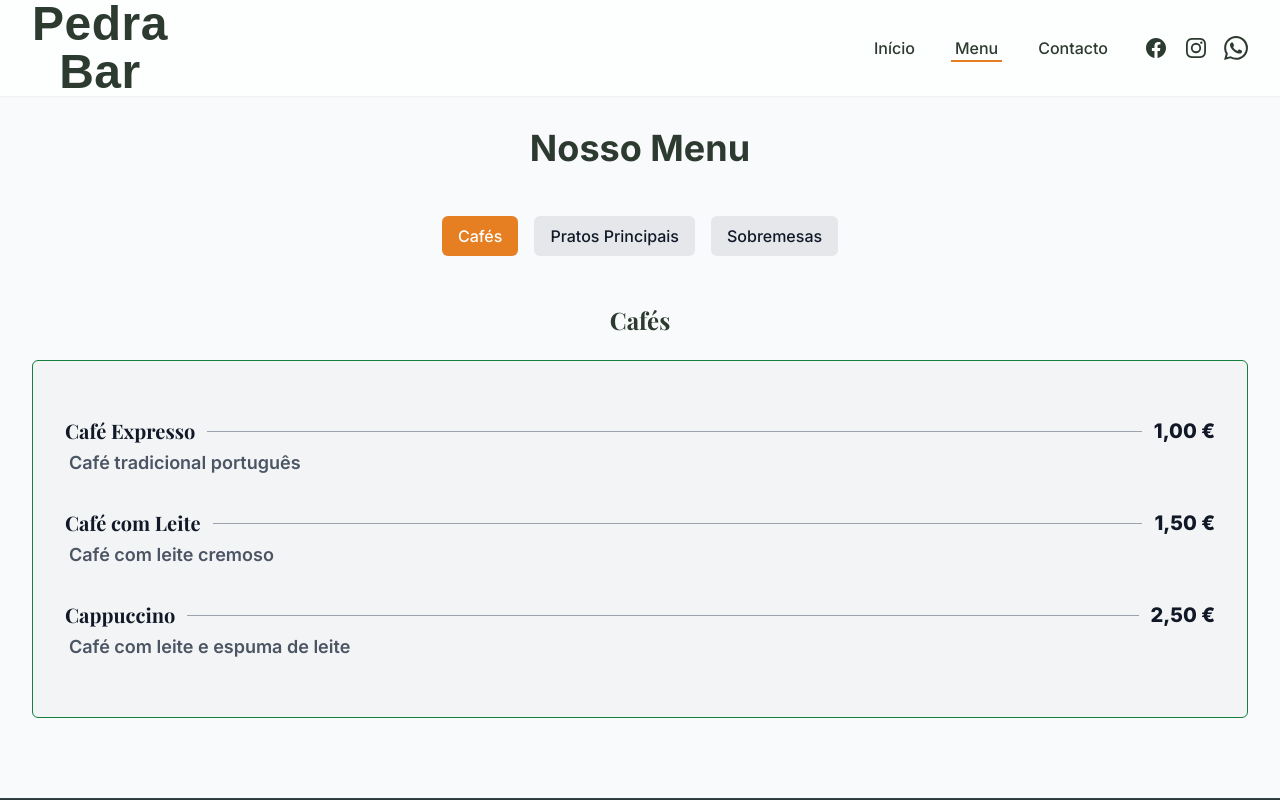
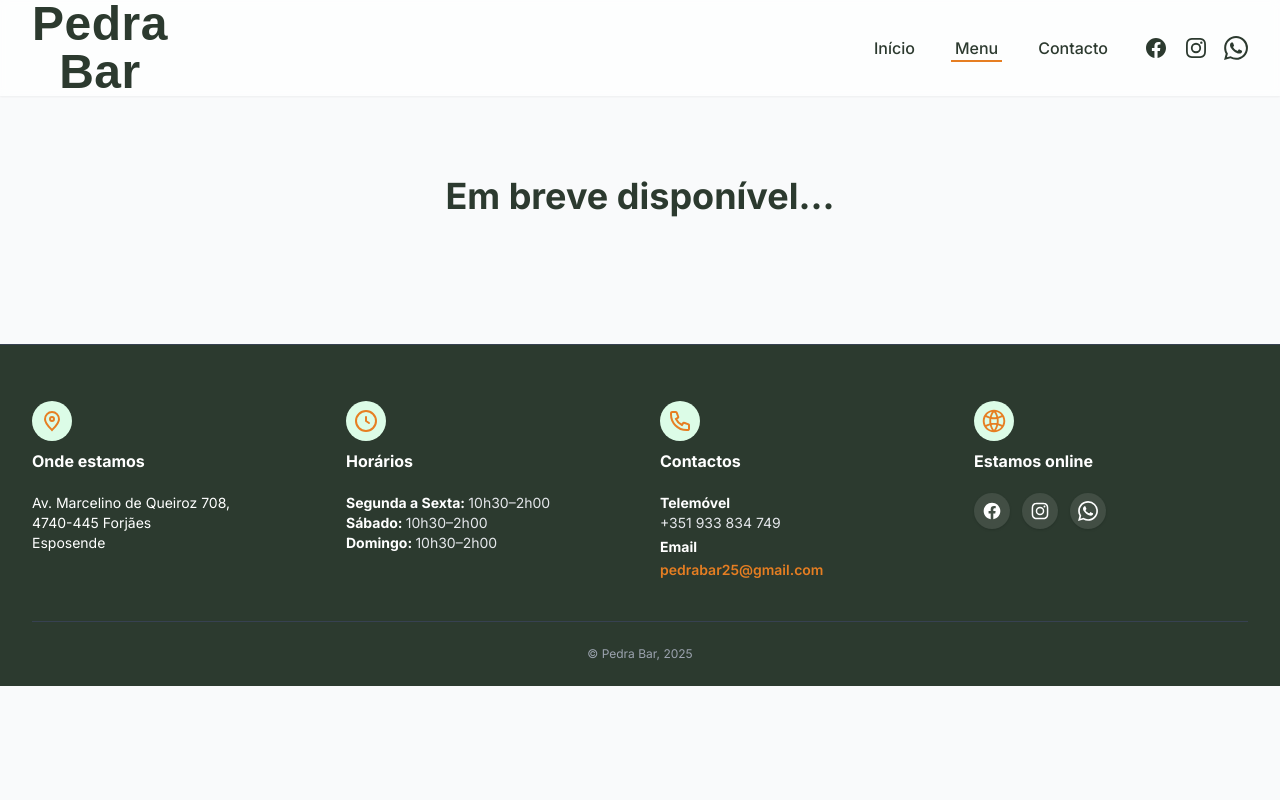
Before and after one commit to BigBoy2500/pedra-bar, a Next.js app: page /menu in a window 1280 px wide. Shown: the top 800 px of the page. Built offline with nearby package versions, Linux system fonts and the light colour scheme; a web font is replaced by a local one.

Commit message:
Menu changes

```diff
--- a/src/app/menu/page.tsx
+++ b/src/app/menu/page.tsx
@@ -1,6 +1,6 @@
 'use client'
 
-import { useState } from 'react'
+{/*import { useState } from 'react'
 import MenuLineItem from '@/components/MenuLineItem'
 import { menuData } from '@/data/menuData'
 
@@ -25,10 +25,10 @@ export default function Menu() {
         <div className="container">
           <h1 className="text-4xl font-bold text-primary text-center mb-12">
             Nosso Menu
-          </h1>
+          </h1>*/}
 
           {/* Category Filters */}
-          <div className="flex justify-center space-x-4 mb-12">
+          {/*<div className="flex justify-center space-x-4 mb-12">
             {categories.map((cat) => (
               <button
                 key={cat}
@@ -38,15 +38,15 @@ export default function Menu() {
                 {menuData[cat].label}
               </button>
             ))}
-          </div>
+          </div>*/}
 
           {/* Título da categoria */}
-          <h2 className="text-2xl font-serif font-bold text-primary mb-6 text-center">
+          {/*<h2 className="text-2xl font-serif font-bold text-primary mb-6 text-center">
             {menuData[activeCategory].label}
-          </h2>
+          </h2>*/}
 
           {/* Menu Items List */}
-          <div className="bg-gray-100 border border-green-700 rounded-md px-4 md:px-8 py-6 md:py-10">
+          {/*<div className="bg-gray-100 border border-green-700 rounded-md px-4 md:px-8 py-6 md:py-10">
             {menuData[activeCategory].items.map((item, index) => (
               <MenuLineItem key={index} {...item} />
             ))}
@@ -55,4 +55,19 @@ export default function Menu() {
       </div>
     </main>
   )
+} */}
+
+
+export default function Menu() {
+  return (
+    <main>
+      <div className="pt-32 pb-20">
+        <div className="container text-center">
+          <h1 className="text-4xl font-bold text-primary mb-12 mt-12">
+            Em breve disponível...
+          </h1>
+        </div>
+      </div>
+    </main>
+  )
 }
```
